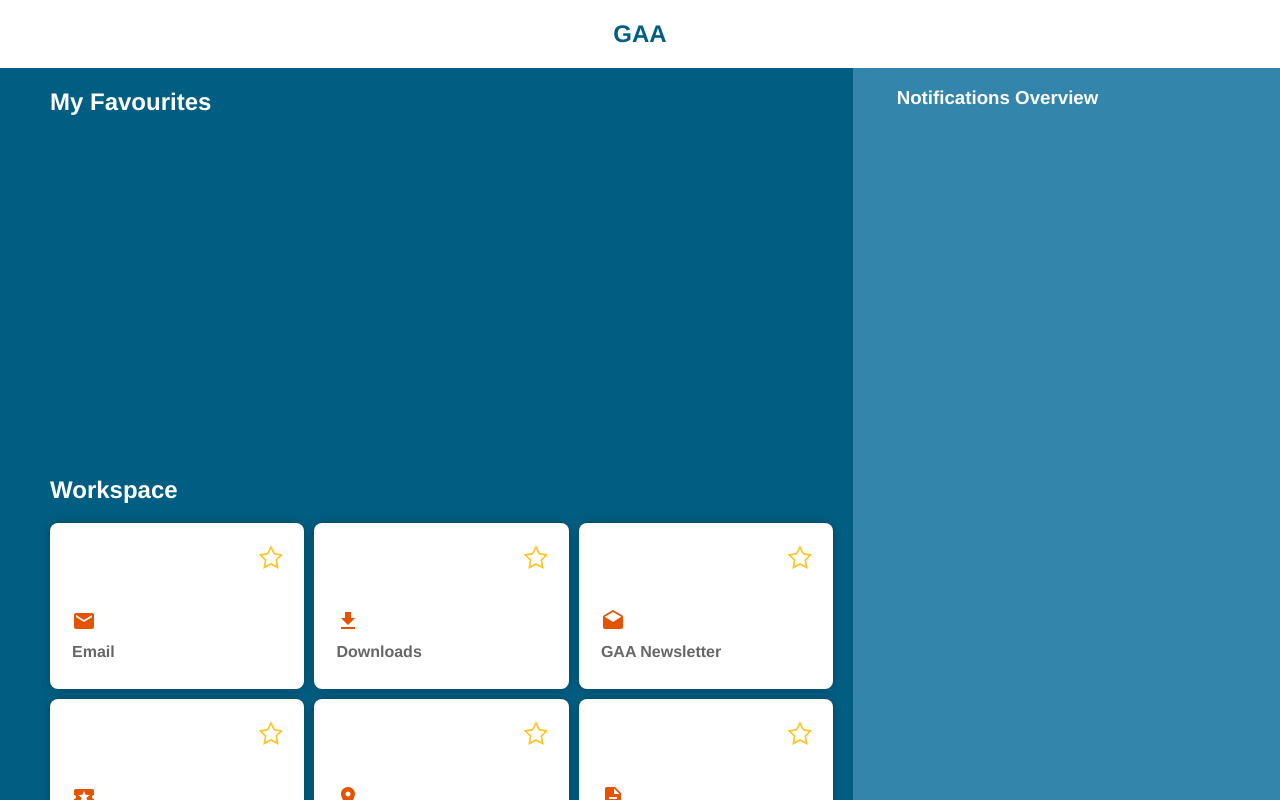
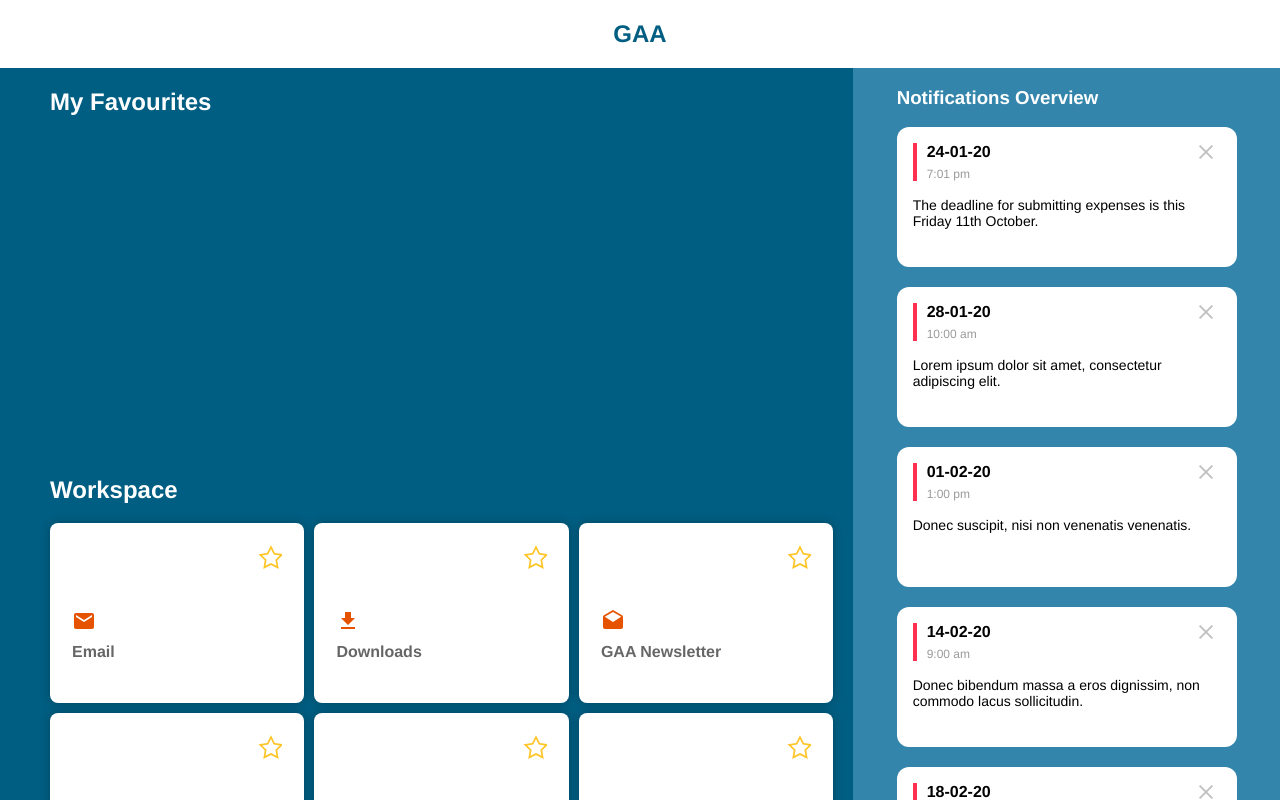
Before and after one commit to theTiv/Club-Dashboard, a Vue app: page / in a window 1280 px wide. Shown: the top 800 px of the page. Built offline with nearby package versions, Linux system fonts and the light colour scheme.

Commit message:
Final functioning solution with Event Bus for Notification setting in Local Storage.

```diff
--- a/src/components/Card/Card.vue
+++ b/src/components/Card/Card.vue
@@ -1,10 +1,12 @@
 <template>
-  <div
-    :class="[`item-${cardData.id}`]"
-  >
+  <div :class="[`item-${cardData.id}`]">
     <div class="card__favourite">
-      <div v-if="favourite" @click="removeFav"><Icon name="star-full" fill="#FFC425" /></div>
-      <div v-else @click="addFav"><Icon name="star-empty" fill="#FFC425" /></div>
+      <div v-if="favourite" @click="removeFav">
+        <Icon name="star-full" fill="#FFC425" />
+      </div>
+      <div v-else @click="addFav">
+        <Icon name="star-empty" fill="#FFC425" />
+      </div>
     </div>
     <div class="card__icon">
       <Icon :name="cardData.icon" fill="#E55300" />
@@ -31,52 +33,20 @@
     favourite: Boolean
   },
   methods: {
-  addFav(){
-    this.$emit('CardFavourited', this.cardData.id)
+    addFav() {
+      this.$emit("CardFavourited", this.cardData.id);
+    },
+    removeFav() {
+      this.$emit("CardUnfavourited", this.cardData.id);
+    }
   },
-  removeFav(){
-    this.$emit('CardUnfavourited', this.cardData.id)
-  }
-  },
-  // methods: {
-  //   addFav() {
-  //     const cardData = this.cardData;
-  //     this.newFav = cardData.id;
-  //     this.favourites.push(this.newFav);
-  //     this.saveFavs();
-  //   },
-  //   removeFav(x) {
-  //     this.favourites.splice(x,1);
-  //     this.saveFavs();
-  //   },
-  //   saveFavs() {
-  //     let parsed = JSON.stringify(this.favourites);
-  //     localStorage.setItem('favourites', parsed);
-  //   }
-  // },
-  // methods: {
-  //   addFav() {
-  //     const cardData = this.cardData;
-  //     this.newFav = cardData.id;
-  //     this.favourites.push(this.newFav);
-  //     this.saveFavs();
-  //   },
-  //   removeFav(x) {
-  //     this.favourites.splice(x,1);
-  //     this.saveFavs();
-  //   },
-  //   saveFavs() {
-  //     let parsed = JSON.stringify(this.favourites);
-  //     localStorage.setItem('favourites', parsed);
-  //   }
-  // },
   components: {
     Icon
   }
 };
 </script>
 
-<!-- Add "scoped" attribute to limit CSS to this component only -->
+<!-- Scoped to encapsulate CSS(Less) to this component only -->
 <style scoped lang="less">
 @import "../../less/vars.less";
 @import "../../less/mixins.less";
@@ -99,101 +69,31 @@
 [class^="item"] {
   text-align: center;
   box-sizing: border-box;
-  // padding: 10%;
-  // font-size: 5em;
-    display: flex;
+  display: flex;
   flex-direction: column;
   padding: 22px;
+  height: 180px;
   color: black;
-  transition: .5s;
+  transition: 0.5s;
   background-color: white;
-    border-radius: 8px;
+  border-radius: 8px;
   box-shadow: 0 0 10px 0 rgba(0, 0, 0, 0.25);
 }
 
 [class^="item"]:hover {
   transition: 0.5s;
-  z-index:2; /*we increase the z-index to cover the other*/
-  // background:
-  //   /*we this to keep the initial background*/
-  //   linear-gradient(rgba(40, 180, 240, .3),rgba(40, 180, 240, .3)),
-  //   #fff;
+  z-index: 2; /*we increase the z-index to cover the other*/
 }
 
 [class^="item"]:nth-child(3n + 1):hover {
-  margin-right:calc(-100% - 10px); /* we remove (2 x grid items + 2 x gap) */
+  margin-right: calc(-100% - 10px); /* we remove (2 x grid items + 2 x gap) */
 }
 [class^="item"]:nth-child(3n + 2):hover {
-  margin-right:calc(-100% - 10px); /* we remove (2 x grid items + 2 x gap) */
+  margin-right: calc(-100% - 10px); /* we remove (2 x grid items + 2 x gap) */
 }
 [class^="item"]:nth-child(3n + 3):hover {
-  margin-left:calc(-100% - 10px);
+  margin-left: calc(-100% - 10px);
 }
-
-// [class^="item"]:nth-child(3n + 1):hover {
-//   margin-right:calc(-200% - 20px); /* we remove (2 x grid items + 2 x gap) */
-// }
-// [class^="item"]:nth-child(3n + 2):hover {
-//   margin-left:calc(-50% - 10px);
-//   margin-right:calc(-50% - 10px);
-// }
-// [class^="item"]:nth-child(3n + 3):hover {
-//   margin-left:calc(-100% - 20px);
-// }
-
-// .container>div {
-//   border: 2px solid #0580d5;
-//   background-color: rgba(40, 180, 240, .3);
-//   border-radius: 5px;
-// }
-
-
-//.card {
-  // animation: animate 5s;
-  // box-sizing: border-box;
-  // height: 180px;
-  // width: 180px;
-  // min-width: 180px;
-  // background-color: white;
-  // border-radius: 8px;
-  // box-shadow: 0 0 10px 0 rgba(0, 0, 0, 0.25);
-  // color: black;
-  // display: flex;
-  // flex-direction: column;
-  // padding: 22px;
-  // margin-right: 10px;
-  // z-index: 1;
-//}
-
-//.card {
-  // animation: animate 5s;
-  // box-sizing: border-box;
-  // height: 180px;
-  // width: 180px;
-  // min-width: 180px;
-  // background-color: white;
-  // border-radius: 8px;
-  // box-shadow: 0 0 10px 0 rgba(0, 0, 0, 0.25);
-  // color: black;
-  // display: flex;
-  // flex-direction: column;
-  // padding: 22px;
-  // margin-right: 10px;
-  // transition: 0.5s;
-  // z-index: 1;
-//}
-
-// .card:hover {
-//   width: 390px;
-//   transition: 0.5s;
-//   box-shadow: 0 0 10px 0 rgba(0, 0, 0, 0.5);
-//   z-index: 2;
-// }
-
-// .card:hover {
-//   transition: 0.5s;
-//   box-shadow: 0 0 10px 0 rgba(0, 0, 0, 0.5);
-// }
 
 .item .card__favourite {
   transition: 0.5s;
@@ -209,13 +109,6 @@
   text-align: left;
   transition: 1s;
 }
-
-// .item .card__description {
-//   /* animation: fadeout 2s; */
-//   display: block;
-//   text-align: left;
-//   transition: 1s;
-// }
 
 .card__favourite {
   align-self: flex-end;
--- a/src/components/Notifications/Notification/Notification.vue
+++ b/src/components/Notifications/Notification/Notification.vue
@@ -1,38 +1,38 @@
 <template>
-  <div class="notification__container" :class="{ active: notificationData.isMinimized }" >
+  <div class="notification__container" :class="{ active: isMinimized }">
     <div class="notification__details-container">
       <Date :date="notificationData.date" :time="notificationData.time" />
-        <Close :notificationData="notificationData" />
+      <Close :notificationData="notificationData" :isMinimized="isMinimized" />
     </div>
     <div class="notification__article">
+      {{ notificationData.isMinimized }}
       {{ notificationData.description }}
     </div>
   </div>
 </template>
 
 <script>
-import Date from "../Date/Date"
-import Close from "../../UI/Buttons/Close/Close"
+import Date from "../Date/Date";
+import Close from "../../UI/Buttons/Close/Close";
 
 export default {
   components: {
     Date,
     Close
   },
-  data() {
-    return {
-        isActive: false
-    }
-  },
   props: {
     notificationData: Object,
     isMinimized: Boolean
   },
+  computed: {
+    isItMinimized() {
+      return this.notificationData.isMinimized ? true : false;
     }
+  }
+};
 </script>
 
 <style scoped>
-
 .notification__container {
   height: 140px;
   width: 340px;
@@ -49,7 +49,7 @@
 .active {
   height: 70px;
   transition: 0.5s;
-  color:rgba(255,255,255, 0.4);
+  color: rgba(255, 255, 255, 0.4);
   background-color: #ccc;
 }
 
@@ -64,5 +64,4 @@
   text-align: left;
   margin-top: 16px;
 }
-
 </style>
--- a/src/components/Notifications/Notifications.vue
+++ b/src/components/Notifications/Notifications.vue
@@ -3,11 +3,11 @@
     <div class="notifications__title-container">
       <h3 class="notifications__title">Notifications Overview</h3>
     </div>
-    <template v-for="(notification, i) in displayNotifications">
+    <template v-for="(notification, i) in notifications">
       <Notification
         :notificationData="notification"
         :key="i"
-        :minimized="notification.isActive"
+        :isMinimized="isItMinimized(notification.id)"
       />
     </template>
   </aside>
@@ -30,28 +30,6 @@
   props: {
     notifications: Array
   },
-  computed: {
-    displayNotifications() {
-      let results;
-      if (this.minifiedNotifications) {
-        results = [];
-        this.notifications.forEach(sourceElement => {
-          this.minifiedNotifications.find(targetElement => {
-            if (sourceElement["id"] === targetElement["id"]) {
-              sourceElement.isMinimized = true;
-            }
-            results.push(sourceElement);
-          });
-        });
-      } else {
-        results = this.notifications;
-      }
-
-      console.log('results');
-      console.log(results);
-      return results;
-    }
-  },
   mounted() {
     if (localStorage.getItem("minifiedNotifications")) {
       try {
@@ -65,22 +43,20 @@
   },
   created() {
     eventBus.$on("minimized", value => {
-      this.minify = value;
-      const matchingValue = this.minifiedNotifications.includes(this.minify);
+      const matchingValue = this.minifiedNotifications.includes(value);
       if (!matchingValue) {
-        this.minifiedNotifications.push(this.minify);
+        this.minifiedNotifications.push(value);
         this.saveNotifications();
-        this.minimized(true);
       }
     });
     eventBus.$on("maximized", value => {
-      for (var i = 0; i < this.minifiedNotifications.length; i++) {
-        if (this.minifiedNotifications[i] === value) {
-          this.minifiedNotifications.splice(i, 1);
-        }
+      const matchingValue = this.minifiedNotifications.includes(value);
+      if (matchingValue) {
+        this.minifiedNotifications = this.minifiedNotifications.filter(
+          item => item !== value
+        );
       }
       this.saveNotifications();
-      this.minimized(false);
     });
   },
   methods: {
@@ -88,8 +64,18 @@
       let parsed = JSON.stringify(this.minifiedNotifications);
       localStorage.setItem("minifiedNotifications", parsed);
     },
-    minimized(bool) {
-      return bool ? true : false;
+    isItMinimized(id) {
+      let status;
+
+      if (
+        Array.isArray(this.minifiedNotifications) &&
+        this.minifiedNotifications.length
+      ) {
+        status = this.minifiedNotifications.indexOf(id) !== -1 ? true : false;
+      } else {
+        status = false;
+      }
+      return status;
     }
   }
 };
--- a/src/components/UI/Buttons/Close/Close.vue
+++ b/src/components/UI/Buttons/Close/Close.vue
@@ -1,33 +1,27 @@
 <template>
-    <div class="close__wrapper">
-      <div class="close__button" :class="{ clicked: minimized }" @click="minimized ? maximize() : minimize()"></div>
-    </div>
+  <div class="close__wrapper">
+    <div
+      class="close__button"
+      :class="{ clicked: isMinimized }"
+      @click="isMinimized ? maximize() : minimize()"
+    ></div>
+  </div>
 </template>
 
 <script>
 import { eventBus } from "../../../../main";
 
 export default {
-  data() {
-    return {
-        isActive: false
-    }
-  },
-  computed: {
-    minimized() {
-      return this.isMinimized;
-    }
-  },
   props: {
     notificationData: Object,
     isMinimized: Boolean
   },
   methods: {
     minimize() {
-      eventBus.$emit("minimized", this.notificationData);
+      eventBus.$emit("minimized", this.notificationData.id);
     },
     maximize() {
-      eventBus.$emit("maximized", this.notificationData);
+      eventBus.$emit("maximized", this.notificationData.id);
     }
   }
 };
@@ -38,7 +32,7 @@
 @import "../../../../less/mixins.less";
 
 .close__wrapper {
-    position: relative;
+  position: relative;
 }
 
 .close__button {
@@ -54,10 +48,11 @@
   opacity: 1;
 }
 
-.close__button:before, .close__button:after {
+.close__button:before,
+.close__button:after {
   position: absolute;
   left: 0px;
-  content: ' ';
+  content: " ";
   height: 18px;
   width: 2px;
   background-color: #333;
@@ -72,10 +67,10 @@
 }
 
 .clicked {
-    &:before, &:after {
+  &:before,
+  &:after {
     transform: rotate(90deg);
     transition: 0.5s;
   }
 }
-
 </style>
--- a/src/main.js
+++ b/src/main.js
@@ -2,7 +2,9 @@
 import App from './App.vue'
 
 Vue.config.productionTip = false
+
 export const eventBus = new Vue();
+
 new Vue({
   render: h => h(App),
   data: {
```
Also changed, not shown: src/App.vue (+7 -4 lines). Lines whose indentation alone changed are shown as unchanged.
